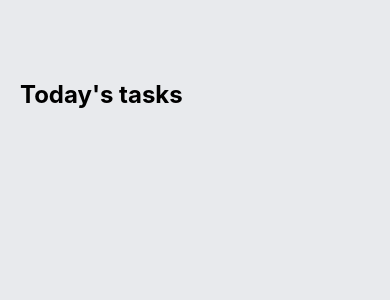
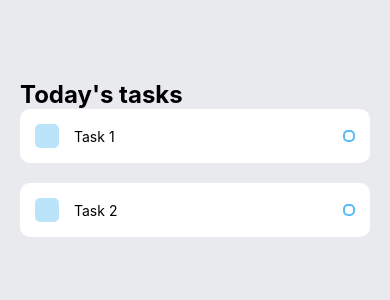
Before and after one commit to jleecodes/TodoList-ReactNative, a React Native app: screen / in a window 390 px wide. Shown: the top 300 px of the page. Built offline with nearby package versions, Linux system fonts and the light colour scheme.

Commit message:
Added styling to Task.js

```diff
--- a/App.js
+++ b/App.js
@@ -1,6 +1,7 @@
 import { StatusBar } from 'expo-status-bar';
 import React from 'react';
 import { StyleSheet, Text, View } from 'react-native';
+import Task from './components/Task';
 
 export default function App() {
 	return (
@@ -10,6 +11,8 @@
 				<Text style={styles.sectionTitle}>Today's tasks</Text>
 				<View style={styles.items}>
 					{/* This is where the tasks will go! */}
+					<Task text={'Task 1'}></Task>
+					<Task text={'Task 2'}></Task>
 				</View>
 			</View>
 		</View>
--- a/components/Task.js
+++ b/components/Task.js
@@ -1,14 +1,51 @@
 import React from 'react';
-import { View, Text, StyleSheet } from 'react-native';
+import { View, Text, StyleSheet, TouchableOpacity } from 'react-native';
 
-const Task = () => {
+const Task = (props) => {
 	return (
-		<View>
-			<Text>This is a task.</Text>
+		<View style={styles.item}>
+			<View style={styles.itemLeft}>
+				<View style={styles.square}></View>
+				<Text>{props.text}</Text>
+			</View>
+			<View style={styles.circular}></View>
 		</View>
 	);
 };
 
-const styles = StyleSheet.create({});
+const styles = StyleSheet.create({
+	item: {
+		backgroundColor: '#FFF',
+		padding: 15,
+		borderRadius: 10,
+		flexDirection: 'row',
+		alignItems: 'center',
+		justifyContent: 'space-between',
+		marginBottom: 20,
+	},
+	itemLeft: {
+		flexDirection: 'row',
+		alignItems: 'center',
+		flexWrap: 'wrap',
+	},
+	square: {
+		width: 24,
+		height: 24,
+		backgroundColor: '#55BCF6',
+		opacity: 0.4,
+		borderRadius: 5,
+		marginRight: 15,
+	},
+	itemText: {
+		maxWidth: '80%',
+	},
+	circular: {
+		width: 12,
+		height: 12,
+		borderColor: '#55BCF6',
+		borderWidth: 2,
+		borderRadius: 5,
+	},
+});
 
 export default Task;
```
